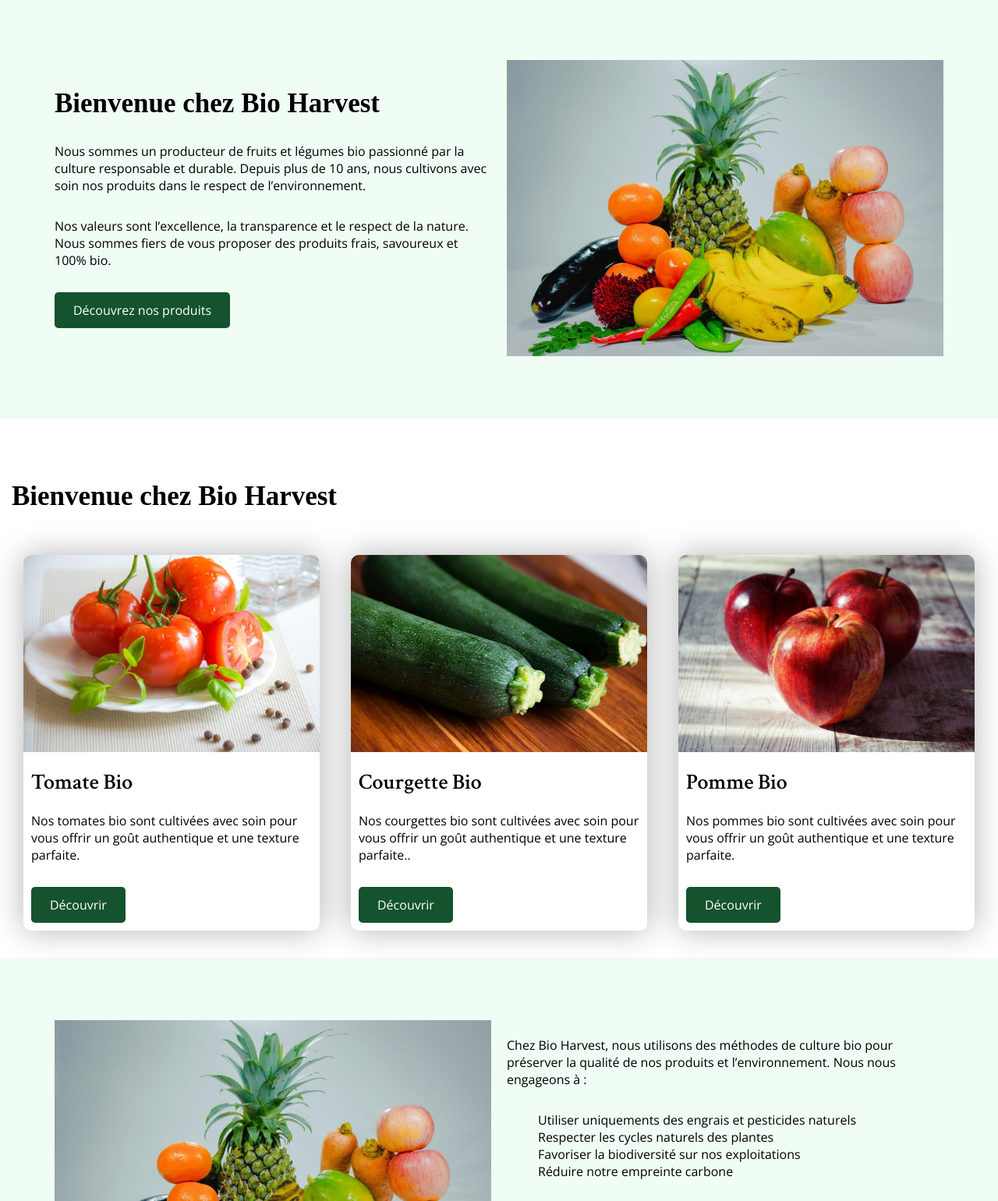
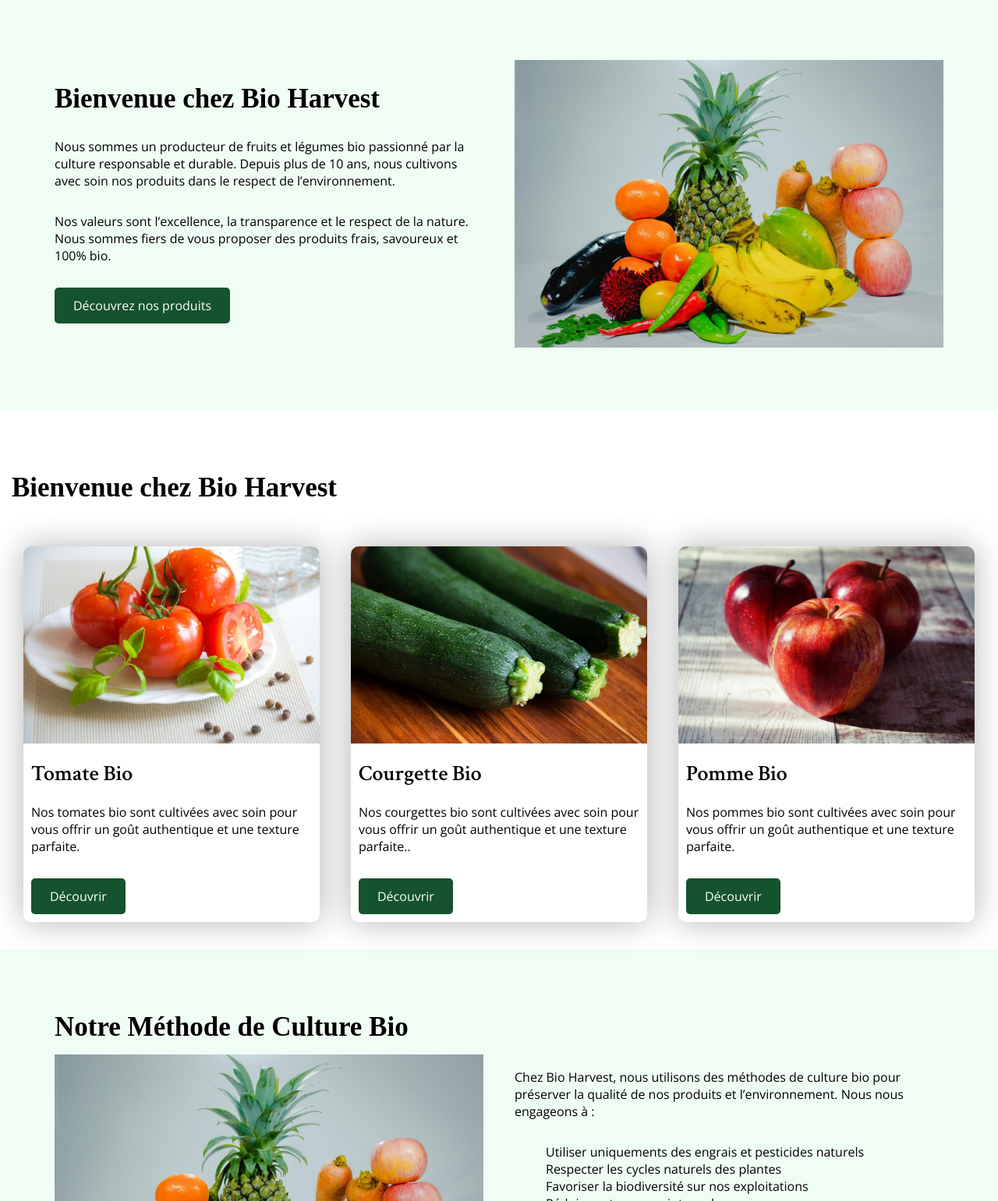
Before and after one commit to Ryan-Wsf/Projet-Bio-Harvest-integration, a plain HTML site: page index.html in a window 1280 px wide. Shown: the part 87-1628 px from the top of the page at 78% size. Drawn offline with nearby package versions, Linux system fonts and the light colour scheme.

Commit message:
Modifie padding section 1 et 3

```diff
--- a/css/style.css
+++ b/css/style.css
@@ -20,6 +20,13 @@
     color:var(--white);
     font-size: 20px;
 
+}
+
+h1{
+    font-size: var(--crimson-text);
+    font-weight: 600;
+    color: var(--black);
+    font-size: 35px;
 }
 
 h2{
@@ -136,7 +143,7 @@ nav ul{
     max-width: 1140px;
     margin: auto;
     padding: 80px 15px;
-    gap: 20px;
+    gap: 40px;
 }
 
 #section1 article:nth-child(1){
@@ -148,10 +155,6 @@ nav ul{
 
 #section1 article:nth-child(1) a{
     align-self: start;
-}
-
-#section1 div img{
-    width: 100%;
 }
 
 /* SECTION 2 */
@@ -183,7 +186,6 @@ nav ul{
 
 #section2 img{
     border-radius: 10px 10px 0 0;
-
 }
 
 #section2 article h3{
@@ -197,8 +199,6 @@ nav ul{
 #section2 article a{
     margin: 10px;
 }
-
-
 
 #section2 a{
     align-self: start;
@@ -215,8 +215,8 @@ nav ul{
     grid-template-columns: repeat(2, 1fr);
     max-width: 1140px;
     margin: auto;
-    padding: 80px 15px;
-    gap: 20px;
+    gap: 40px;
+    padding: 0px 15px 80px 15px;
 }
 
 #section3 article{
@@ -229,6 +229,13 @@ nav ul{
 #section3 article a{
     align-self: start;
 }
+
+#section3 h2{
+    max-width: 1140px;
+    margin: auto;
+    padding: 80px 15px 15px 15px;
+}
+
 
 /* SECTION 4 */
 
--- a/index.html
+++ b/index.html
@@ -27,15 +27,12 @@
         <section id="section1">
             <div>
                 <article>
-                    <h2>Bienvenue chez Bio Harvest</h2>
+                    <h1>Bienvenue chez Bio Harvest</h1>
                     <p>Nous sommes un producteur de fruits et légumes bio passionné par la culture responsable et durable. Depuis plus de 10 ans, nous cultivons avec soin nos produits dans le respect de l’environnement.</p>
                     <p>Nos valeurs sont l’excellence, la transparence et le respect de la nature. Nous sommes fiers de vous proposer des produits frais, savoureux et 100% bio.</p>
                     <a href="#" class="button-green">Découvrez nos produits</a>
                 </article>
-                <article>
-                    <img src="img/image1.jpg" alt="img">
-                </article>
-
+                <img src="img/image1.jpg" alt="img">
             </div>
         </section>
         <section id="section2">
@@ -62,10 +59,9 @@
             </div>
         </section>
         <section id="section3">
+            <h2>Notre Méthode de Culture Bio</h2>
             <div>
-                <article>
-                    <img src="img/image1.jpg" alt="#">
-                </article>
+                <img src="img/image1.jpg" alt="#">
                 <article>
                     <p>Chez Bio Harvest, nous utilisons des méthodes de culture bio pour préserver la qualité de nos produits et l’environnement. Nous nous engageons à :</p>
                     <ul>
```
